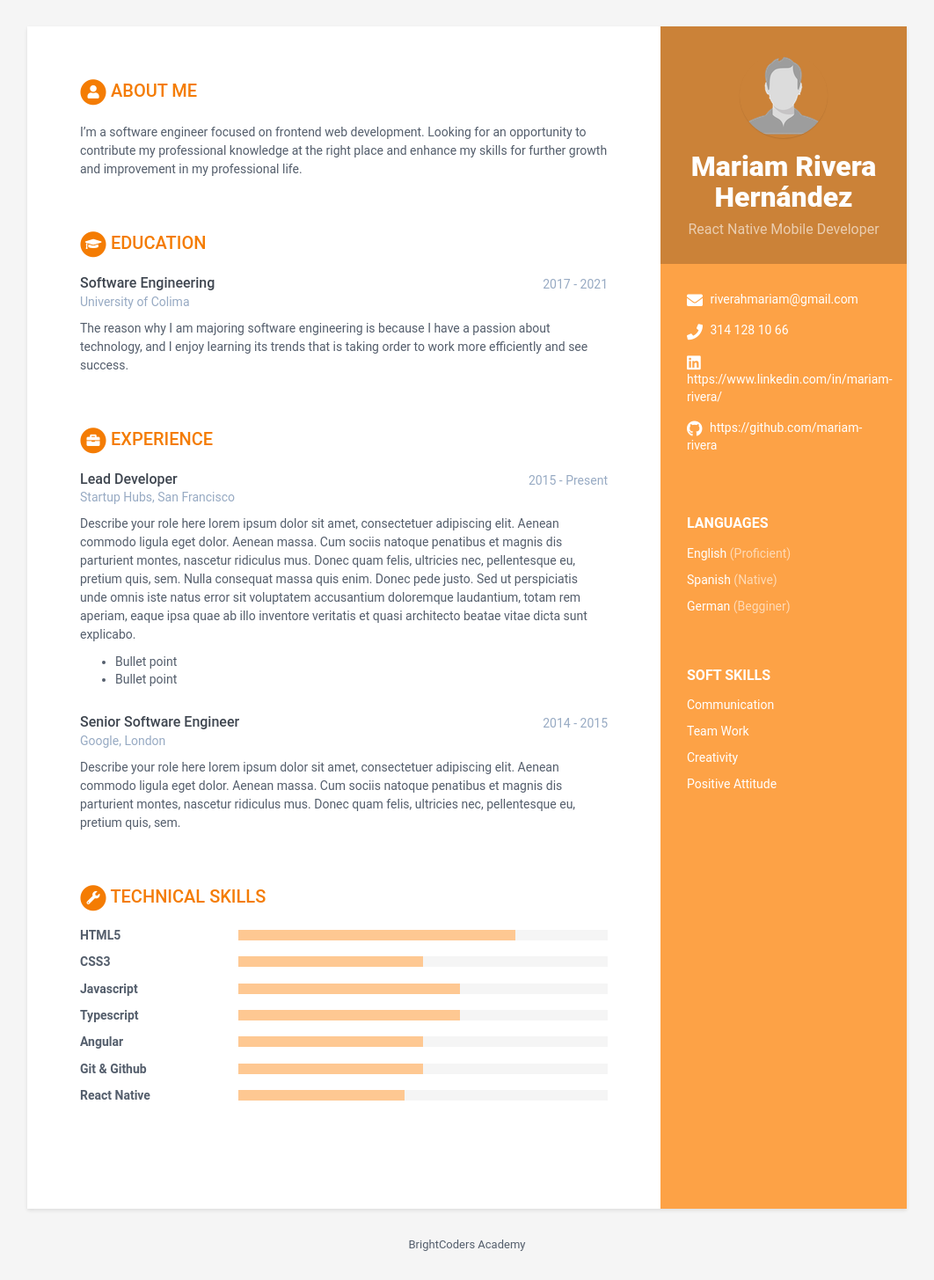
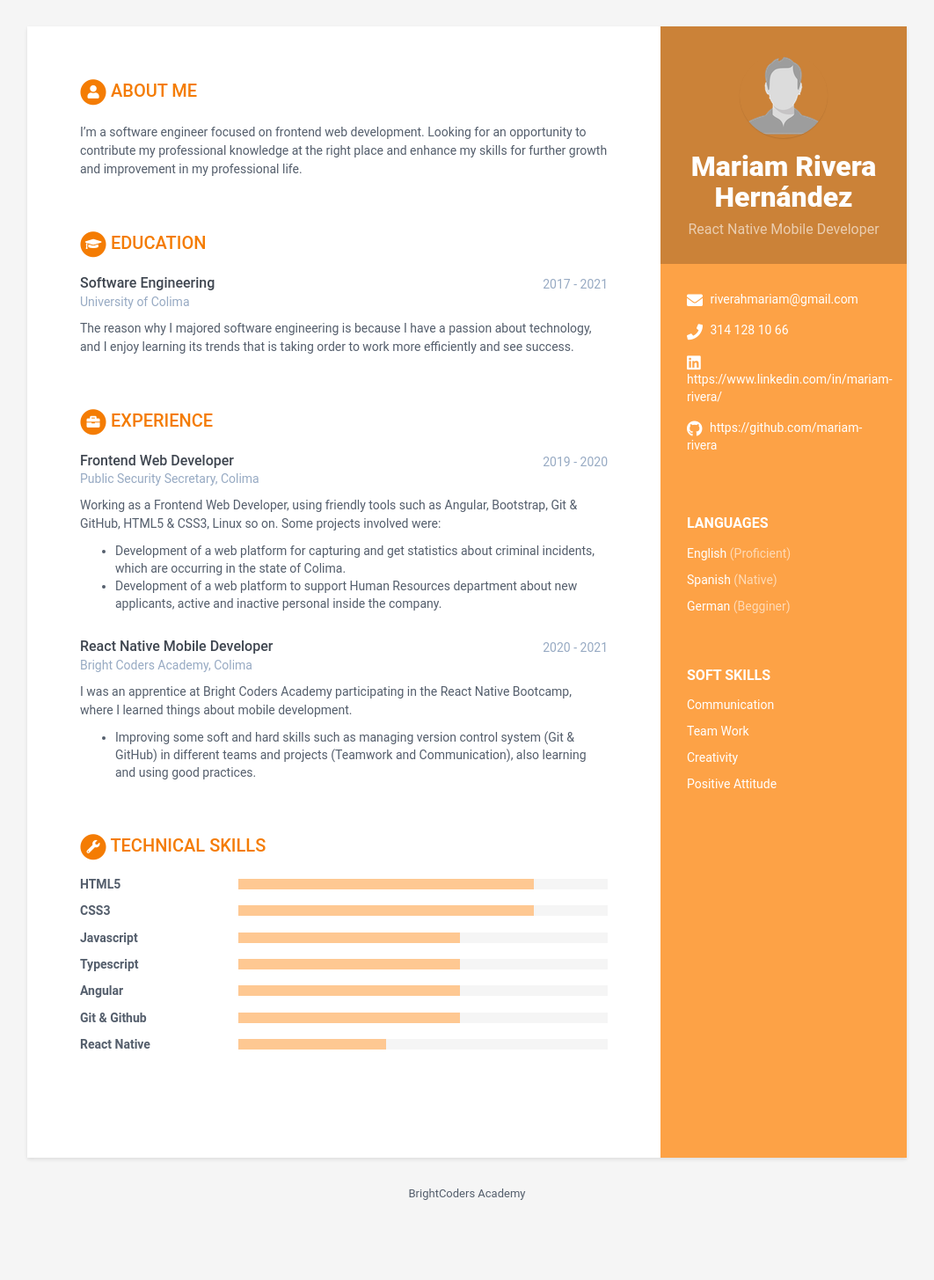
Before and after one commit to BC-NOV-20-Proyectos/resume-mariam-rivera, a Jekyll site: the page built from index.html, in a window 1280 px wide. Shown: the whole page at 88% size, without its empty margins (109-1171 px from the left). Built offline with Jekyll 4.4.1, drawn with Linux system fonts in a browser that asks for light colours; after the commit the page ends 1397 px from its top, so only the background shows below that.

Commit message:
extra data updated

```diff
--- a/_data/data.yml
+++ b/_data/data.yml
@@ -64,38 +64,38 @@ educationcomplete:
     university: University of Colima
     time: 2017 - 2021
     details: |
-      The reason why I am majoring software engineering is
+      The reason why I majored software engineering is
       because I have a passion about technology, and I enjoy
       learning its trends that is taking order to work more
       efficiently and see success.
 
 # Registra aquí tu experiencia. Agrega o elimina según sea necesario
 experiences:
-  - role: Lead Developer
-    time: 2015 - Present
-    company: Startup Hubs, San Francisco
+  - role: Frontend Web Developer
+    time: 2019 - 2020
+    company: Public Security Secretary, Colima
     details: |
-      Describe your role here lorem ipsum dolor sit amet, consectetuer
-      adipiscing elit. Aenean commodo ligula eget dolor. Aenean massa.
-      Cum sociis natoque penatibus et magnis dis parturient montes,
-      nascetur ridiculus mus. Donec quam felis, ultricies nec,
-      pellentesque eu, pretium quis, sem. Nulla consequat massa quis
-      enim. Donec pede justo. Sed ut perspiciatis unde omnis iste natus
-      error sit voluptatem accusantium doloremque laudantium, totam rem
-      aperiam, eaque ipsa quae ab illo inventore veritatis et quasi
-      architecto beatae vitae dicta sunt explicabo.
-        - Bullet point
-        - Bullet point
+      Working as a Frontend Web Developer, using friendly tools
+      such as Angular, Bootstrap, Git & GitHub, HTML5 & CSS3,
+      Linux so on. Some projects involved were:
+        - Development of a web platform for capturing and get
+          statistics about criminal incidents, which are occurring
+          in the state of Colima.
+        - Development of a web platform to support Human
+          Resources department about new applicants, active and
+          inactive personal inside the company.
 
-  - role: Senior Software Engineer
-    time: 2014 - 2015
-    company: Google, London
+  - role: React Native Mobile Developer
+    time: 2020 - 2021
+    company: Bright Coders Academy, Colima
     details: |
-      Describe your role here lorem ipsum dolor sit amet, consectetuer
-      adipiscing elit. Aenean commodo ligula eget dolor. Aenean massa.
-      Cum sociis natoque penatibus et magnis dis parturient montes,
-      nascetur ridiculus mus. Donec quam felis, ultricies nec,
-      pellentesque eu, pretium quis, sem.
+      I was an apprentice at Bright Coders Academy
+      participating in the React Native Bootcamp, where I
+      learned things about mobile development.
+        - Improving some soft and hard skills such as managing
+          version control system (Git & GitHub) in different teams
+          and projects (Teamwork and Communication), also
+          learning and using good practices.
 
 # Registra aquí tus habilidades técnicas, para level utiliza:
 # 20% para Novice
@@ -108,10 +108,10 @@ skills:
 
   toolset:
     - name: HTML5
-      level: 75%
+      level: 80%
 
     - name: CSS3
-      level: 50%
+      level: 80%
 
     - name: Javascript
       level: 60%
@@ -120,13 +120,13 @@ skills:
       level: 60%
 
     - name: Angular
-      level: 50%
+      level: 60%
 
     - name: Git & Github
-      level: 50%
+      level: 60%
 
     - name: React Native
-      level: 45%
+      level: 40%
 
 # NO MODIFICAR
 footer: >
```
